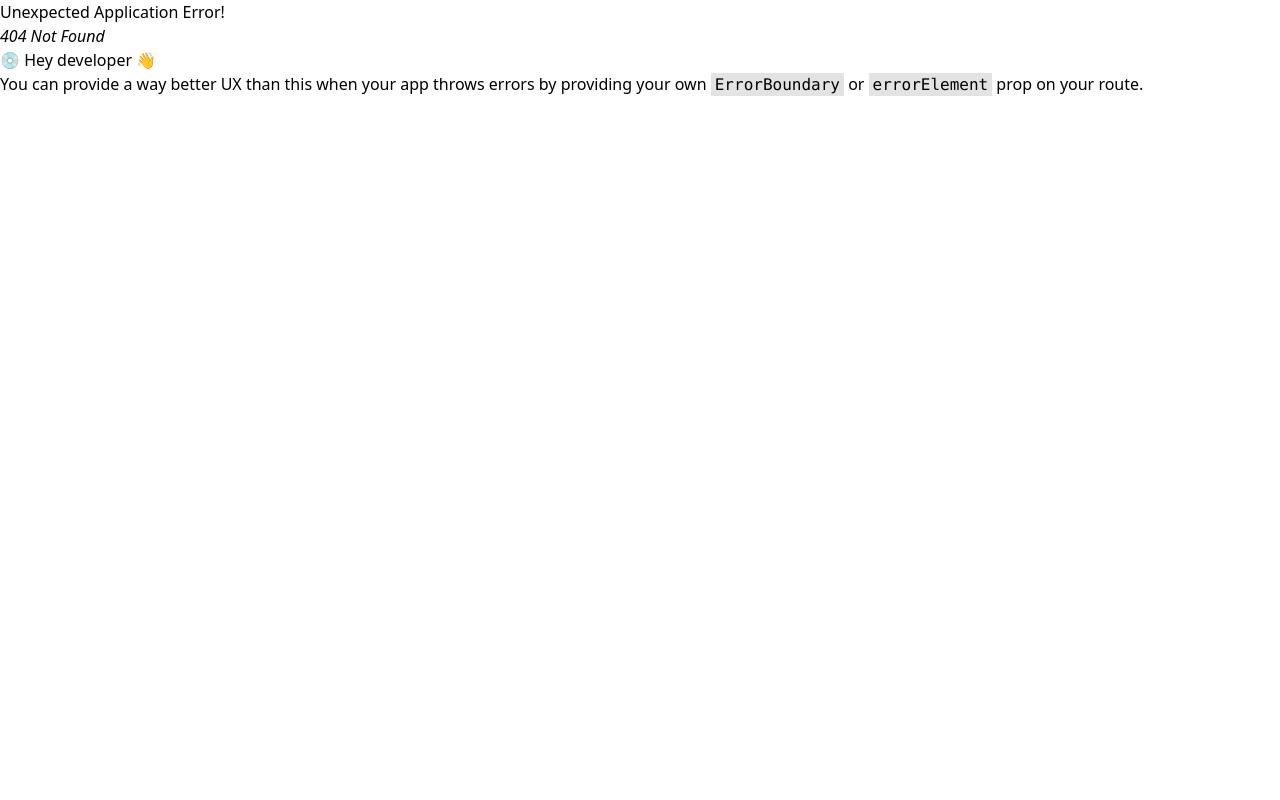
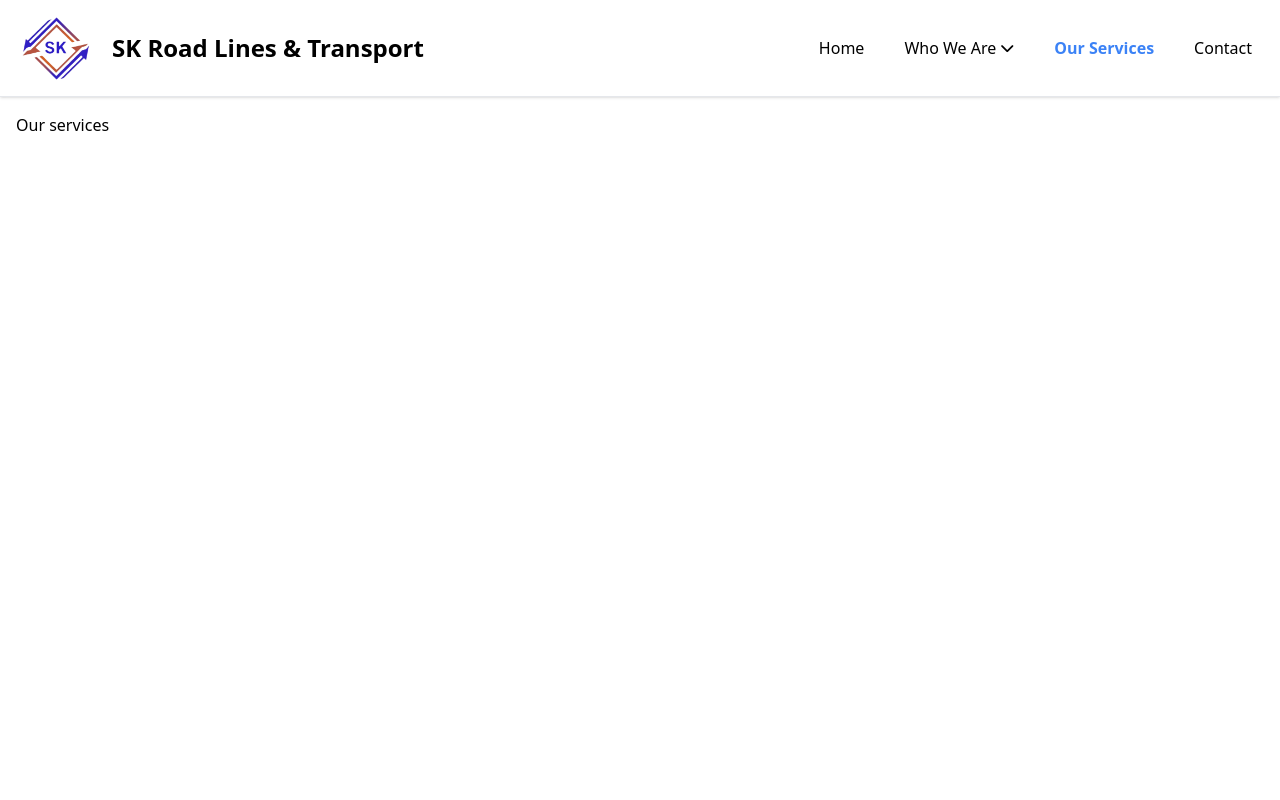
Before and after one commit to RohanShirsalkar/SK-Website-03, a React (Vite) app: page /our-services in a window 1280 px wide. Before the commit this address had no page. Shown: the top 800 px of the page. Built offline with nearby package versions, Linux system fonts and the light colour scheme.

Commit message:
our services

```diff
--- a/src/components/navbar/Navbar.jsx
+++ b/src/components/navbar/Navbar.jsx
@@ -104,6 +104,17 @@ const Navbar = () => {
             >
               Q&EHS
             </NavLink> */}
+
+            <NavLink
+              to="/our-services"
+              className={({ isActive }) =>
+                isActive
+                  ? "py-2 px-3 text-blue-500 font-semibold"
+                  : "py-2 px-3 hover:bg-gray-200 rounded-md"
+              }
+            >
+              Our Services
+            </NavLink>
 
             <NavLink
               to="/contact"
--- /dev/null
+++ b/src/pages/OurServices.jsx
@@ -0,0 +1,11 @@
+import React from "react";
+
+const OurServices = () => {
+  return (
+    <div className="min-h-screen max-w-7xl mx-auto p-4">
+      <h1>Our services</h1>
+    </div>
+  );
+};
+
+export default OurServices;
--- a/src/router/app.router.jsx
+++ b/src/router/app.router.jsx
@@ -5,6 +5,7 @@ import AboutUs from "../pages/AboutUs";
 import CorporateCompliance from "../pages/CorporateCompliance";
 import Q_EHS from "../pages/Q_EHS";
 import Contact from "../pages/Contact";
+import OurServices from "../pages/OurServices";
 
 const router = createBrowserRouter([
   {
@@ -15,6 +16,7 @@ const router = createBrowserRouter([
       { path: "/about-us", element: <AboutUs /> },
       { path: "/corporate-compliance", element: <CorporateCompliance /> },
       { path: "/q&ehs", element: <Q_EHS /> },
+      { path: "/our-services", element: <OurServices /> },
       { path: "/contact", element: <Contact /> },
     ],
   },
```
